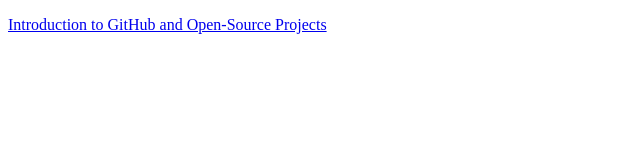
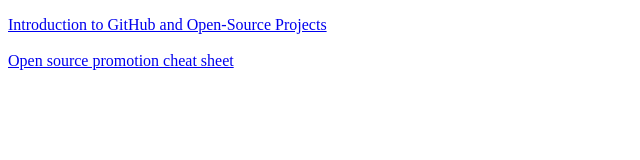
Before and after one commit to ron808/airbornesd.github.io, a plain HTML site: page helpful-resources/index1.html in a window 1280 px wide. Shown: the whole page, without its empty margins (0-640 px from the left). Drawn offline with Linux system fonts and the light colour scheme.

Commit message:
Update index1.html

```diff
--- a/helpful-resources/index1.html
+++ b/helpful-resources/index1.html
@@ -12,6 +12,12 @@
         href="  https://www.digitalocean.com/community/tutorial_series/an-introduction-to-open-source"
         >Introduction to GitHub and Open-Source Projects</a
       >
+      <br />
+      <br />
+      <a
+        href="https://github.com/zenika-open-source/promote-open-source-project#readme"
+        >Open source promotion cheat sheet</a
+      >
     </p>
   </body>
 </html>
```
